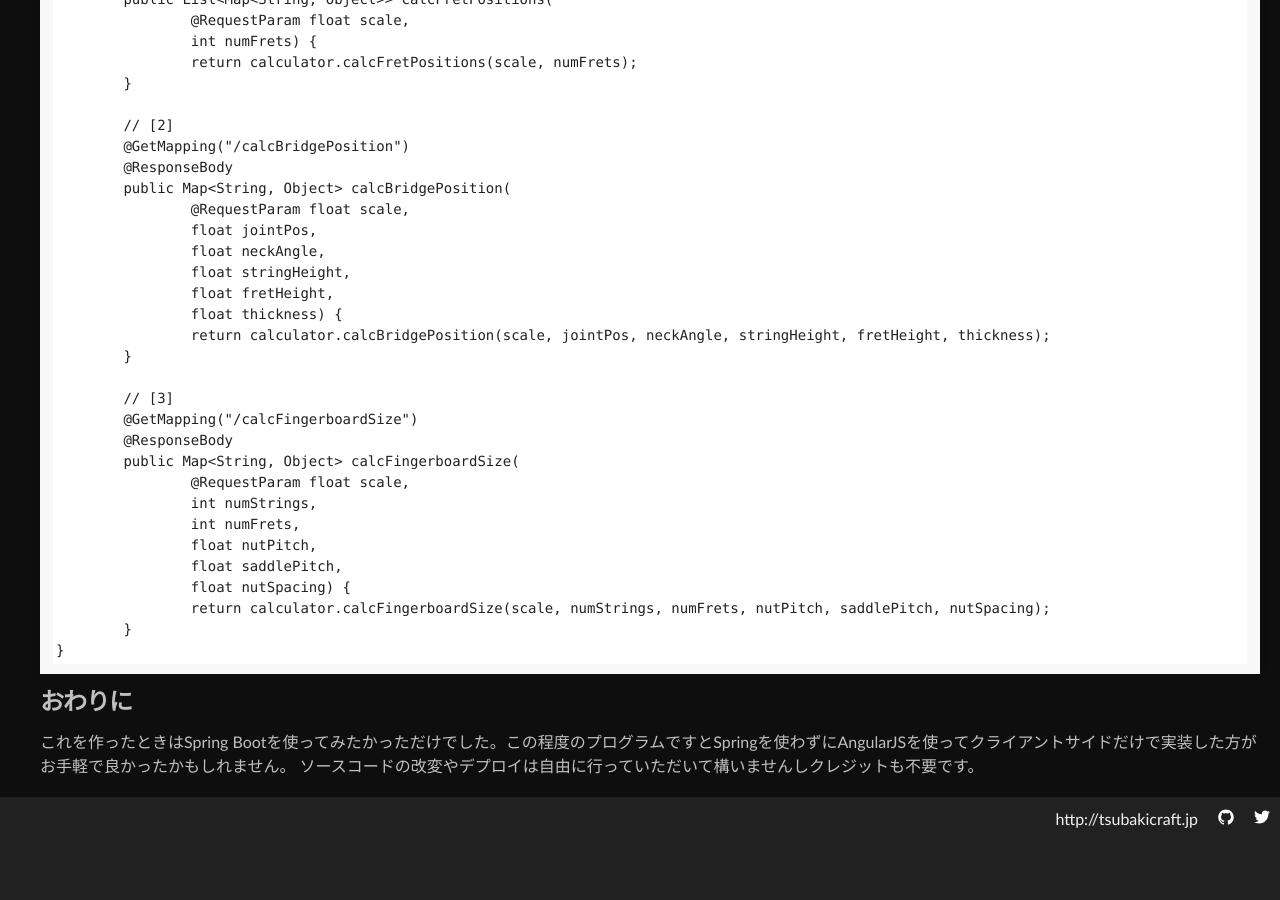
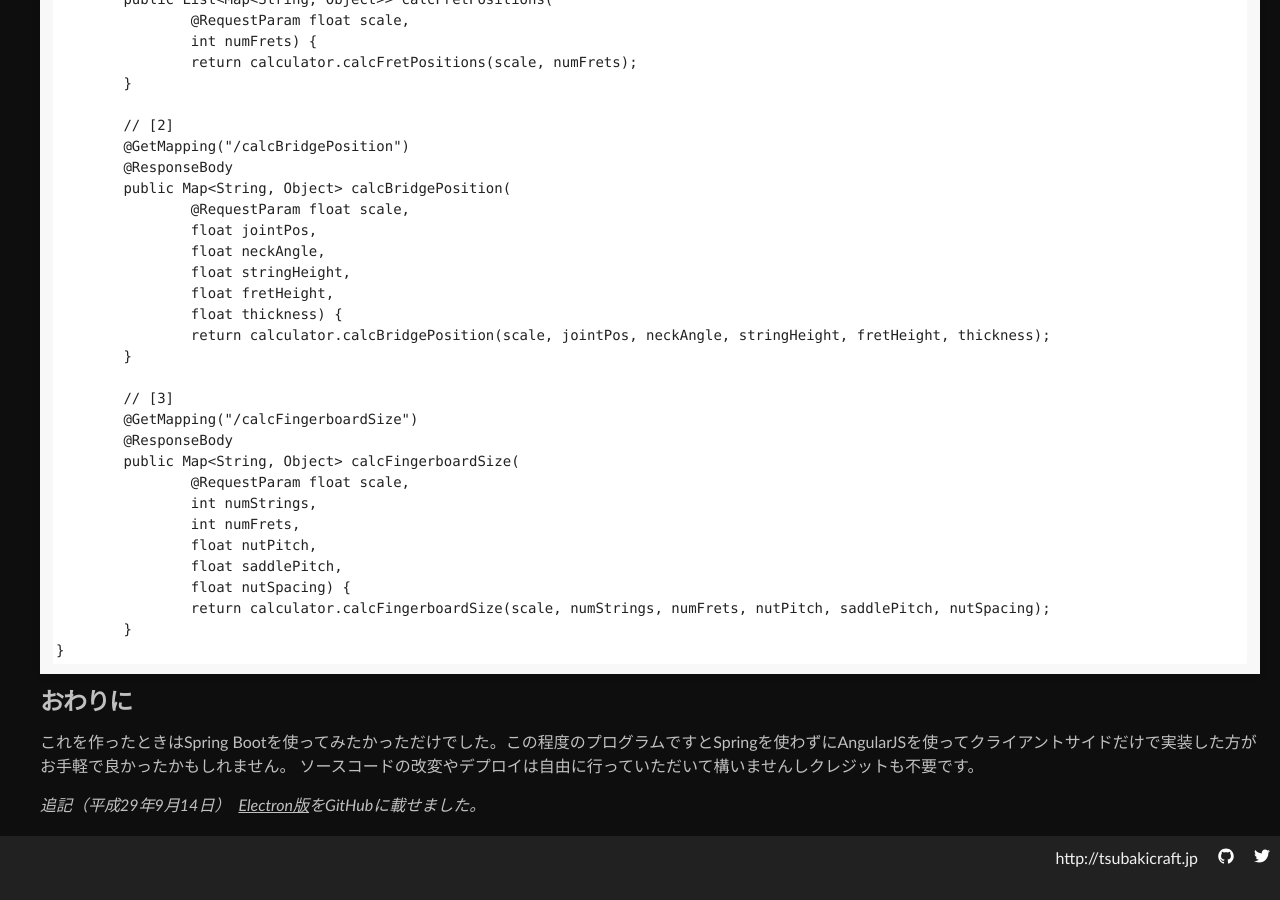
Before and after one commit to tsubakicraftjp/tsubakicraftjp.github.io, a Jekyll site: the page built from _posts/2017-09-10-guitarcalc.md, in a window 1280 px wide and 900 px high, scrolled down 5217 px. Built offline with Jekyll 4.4.1, drawn with Linux system fonts in a browser that asks for light colours; before the commit the page ends 6078 px from its top, so only the background shows below that.

Commit message:
Edit post

```diff
--- a/_posts/2017-09-10-guitarcalc.md
+++ b/_posts/2017-09-10-guitarcalc.md
@@ -203,3 +203,5 @@ HTTPリクエストを受け取ったらGuitarCalculatorコンポーネントの
 
 これを作ったときはSpring Bootを使ってみたかっただけでした。この程度のプログラムですとSpringを使わずにAngularJSを使ってクライアントサイドだけで実装した方がお手軽で良かったかもしれません。
 ソースコードの改変やデプロイは自由に行っていただいて構いませんしクレジットも不要です。
+
+*追記（平成29年9月14日）　[Electron版](https://github.com/kazz12211/guitarcalc)をGitHubに載せました。*
```
